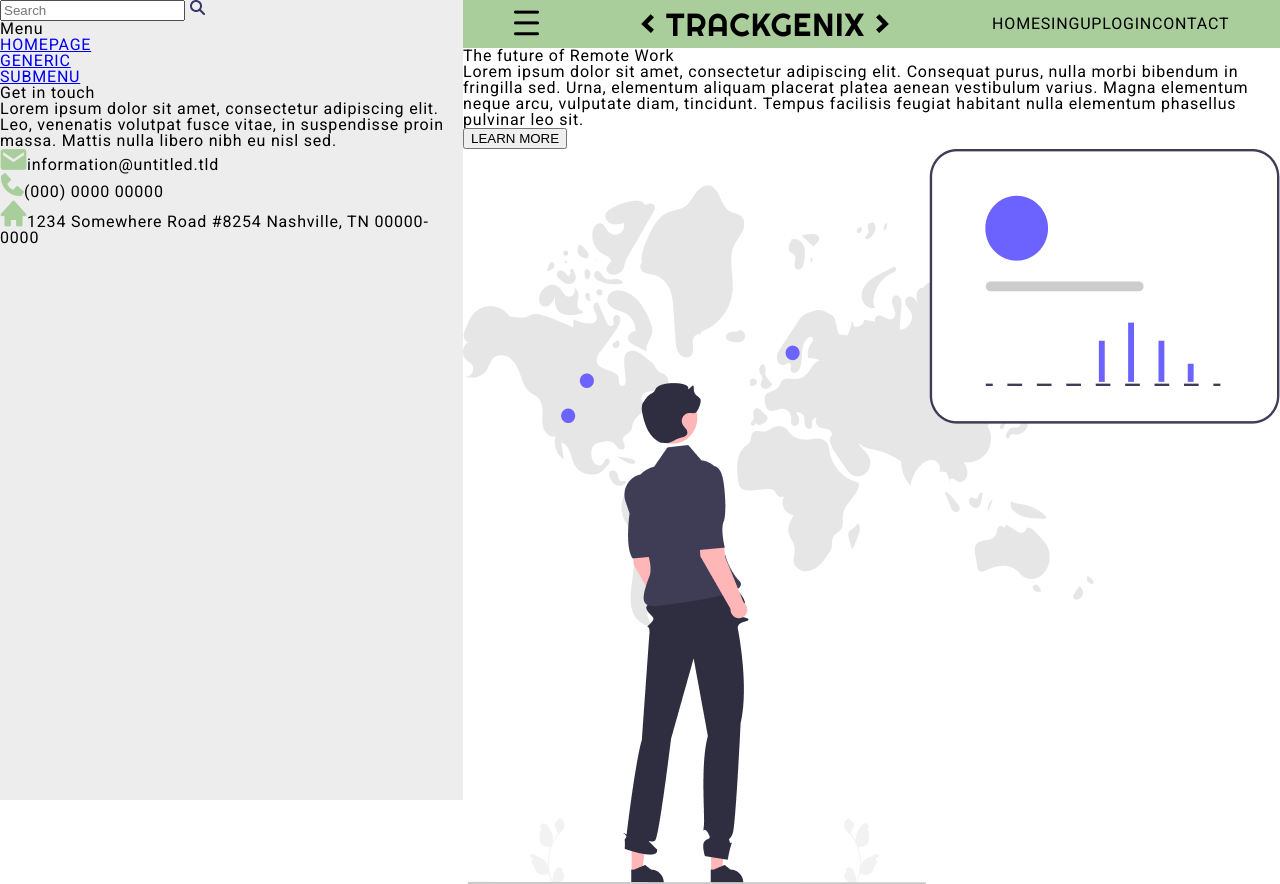
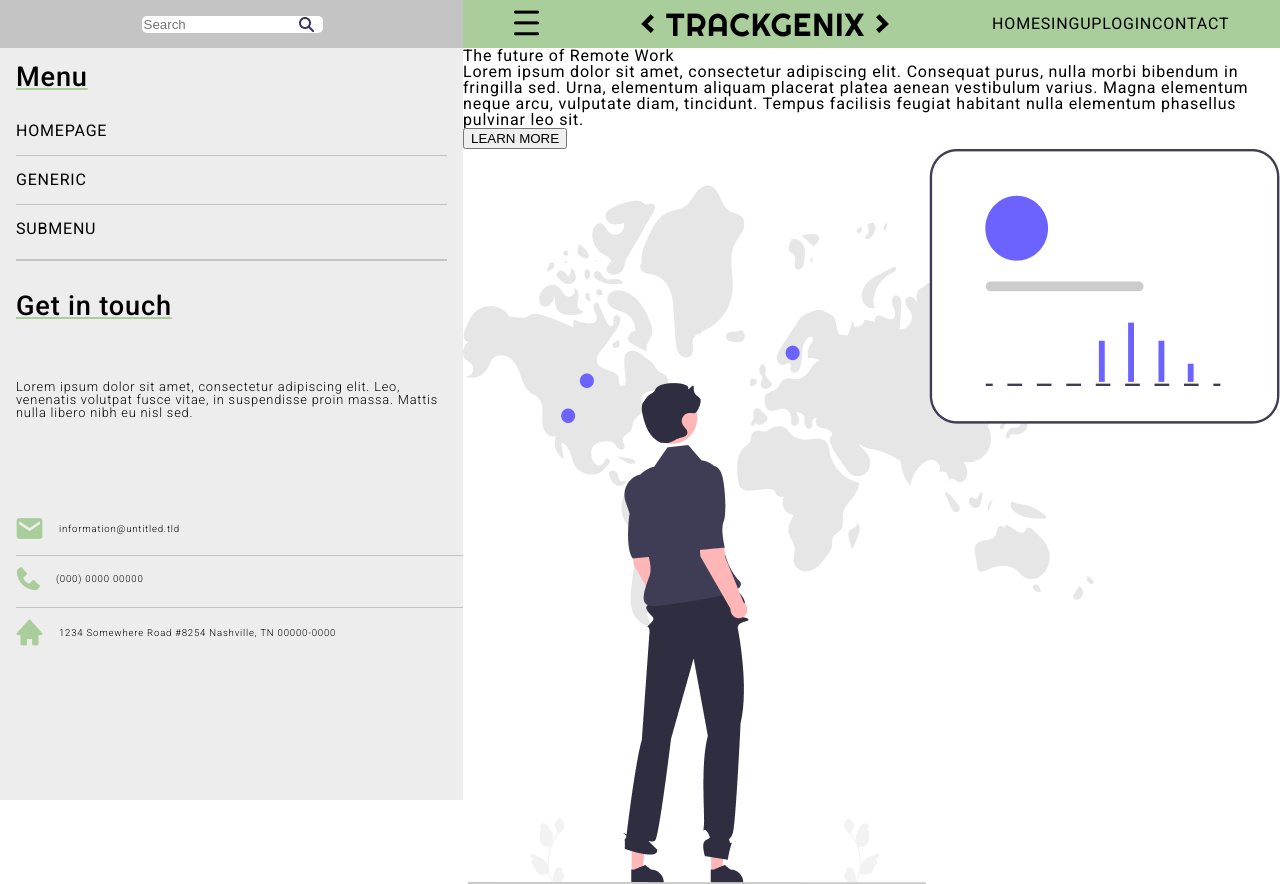
Before and after one commit to LeonelListro/week2-landing, a plain HTML site: page semana-04/index.html in a window 1280 px wide. Shown: the top 884 px of the page. Drawn offline with Linux system fonts and the light colour scheme.

Commit message:
BaSP-2022: aside done

```diff
--- a/semana-04/css/sidebar.css
+++ b/semana-04/css/sidebar.css
@@ -5,9 +5,74 @@ aside {
     aside {
         display: flex;
         flex-direction: column;
-        justify-content: left;
     }
-    aside form .topnav {
-
+    form.topnav {
+        display: flex;
+        justify-content: center;
+        align-items: center;
+        max-height: 5rem;
+        min-height: 3rem;
+    }
+    form.topnav input {
+        margin-left: 1rem;
+    }
+    form.topnav img {
+        position: relative;
+        right: 1.5rem;
+    }
+    .aside-links ul {
+        display: flex;
+        flex-direction: column;
+        justify-content: space-between;
+        align-items: left;
+        height: 7rem;
+        margin: 1rem 0;
+        margin-left: 1rem;
+        margin-right: 1rem;
+        padding-bottom: 2.5rem;
+        border-bottom: 2px solid #c4c4c4;
+    }
+    .aside-links ul li {
+        margin-top: 1rem;
+        padding-bottom: 1rem;
+        border-bottom: 1px solid #c4c4c4;
+    }
+    .aside-links ul li:last-child {
+        border: none;
+    }
+    .aside-p {
+        display: flex;
+        flex-direction: column;
+        justify-content: center;
+        align-items: center;
+        align-self: center;
+        height: 10rem;
+        margin-left: 1rem;
+        margin-bottom: 1.5rem;
+        font-size: 0.8rem;
+        font-weight: 300;
+    }
+    .aside-contact {
+        display: flex;
+        flex-direction: column;
+        justify-content: center;
+        height: 10rem;
+        margin-left: 1rem;
+        font-size: 0.6rem;
+        font-weight: 300;
+    }
+    .aside-contact li {
+        display: flex;
+        justify-content: flex-start;
+        align-items: center;
+        margin-top: 0.7rem;
+        padding-bottom: 1rem;
+        border-bottom: 1px solid #c4c4c4;
+    }
+    .aside-contact li:last-child {
+        border: none;
+    }
+    .aside-contact span {
+        margin-left: 1rem;
     }
 }
--- a/semana-04/css/style.css
+++ b/semana-04/css/style.css
@@ -15,9 +15,28 @@ aside {
     height: 100%;
     background-color: #ededed;
 }
-aside form .topnav {
+.topnav {
     background-color: #c4c4c4;
 }
 .big-main {
     flex: 4;
 }
+input {
+    border-radius: 5px;
+    border-style: none;
+}
+p.menu , .git {
+    margin-top: 1rem;
+    margin-left: 1rem;
+    font-family: 'Roboto', sans-serif;
+    font-size: 1.7rem;
+    font-weight: 500;
+    text-decoration: underline #aace9b;
+}
+li {
+    text-decoration: none;
+}
+a {
+    text-decoration: none;
+    color: #000;
+}
--- a/semana-04/index.html
+++ b/semana-04/index.html
@@ -30,7 +30,7 @@
                         Menu
                     </p>
                 </div>
-                <div>
+                <div class="aside-links">
                     <ul>
                         <li><a href="#">HOMEPAGE</a></li>
                         <li><a href="#">GENERIC</a></li>
@@ -42,18 +42,18 @@
                         Get in touch
                     </p>
                 </div>
-                <div>
+                <div class="aside-p">
                     <p class="text">
                         Lorem ipsum dolor sit amet, consectetur adipiscing elit.
                         Leo, venenatis volutpat fusce vitae, in suspendisse proin massa.
                         Mattis nulla libero nibh eu nisl sed.
                     </p>
                 </div>
-                <div>
+                <div class="aside-contact">
                     <ul class="imgs">
-                        <li><img src="img/message.png" alt="#">information@untitled.tld</li>
-                        <li><img src="img/phone.png" alt="#">(000) 0000 00000</li>
-                        <li><img src="img/home.png" alt="#">1234 Somewhere Road #8254 Nashville, TN 00000-0000</li>
+                        <li><img src="img/message.png" alt="#"><span>information@untitled.tld</span></li>
+                        <li><img src="img/phone.png" alt="#"><span>(000) 0000 00000</span></li>
+                        <li><img src="img/home.png" alt="#"><span>1234 Somewhere Road #8254 Nashville, TN 00000-0000</span></li>
                     </ul>
                 </div>
             </aside>
@@ -211,19 +211,17 @@
                         </div>
                     </article>
                 </section>
-                <section>
-                    <footer>
-                            <ul>
-                                <a href="#"><img src="img/twitter.png" alt="#"></a>
-                                <a href="#"><img src="img/lkd.png" alt="#"></a>
-                                <a href="#"><img src="img/ig.png" alt="#"></a>
-                                <a href="#"><img src="img/fb.png" alt="#"></a>
-                            </ul>
-                        <p>Rosario, Argentina</p>
-                        <p>Copyright © 2022 Trackgenix. All rights reserved.</p>
-                    </footer>
-                </section>
             </main> -->
+            <footer>
+                    <ul>
+                        <li><a href="#"><img src="img/twitter.png" alt="#"></a></li>
+                        <li><a href="#"><img src="img/lkd.png" alt="#"></a></li>
+                        <li><a href="#"><img src="img/ig.png" alt="#"></a></li>
+                        <li><a href="#"><img src="img/fb.png" alt="#"></a></li>
+                    </ul>
+                <p>Rosario, Argentina</p>
+                <p>Copyright © 2022 Trackgenix. All rights reserved.</p>
+            </footer>
         </div>
     </body>
 </html>
```
